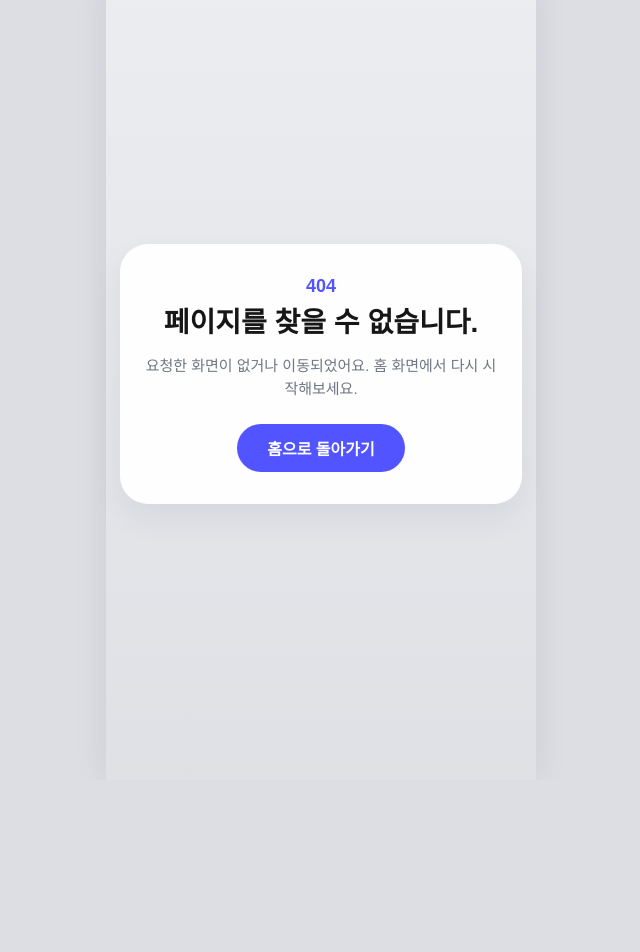
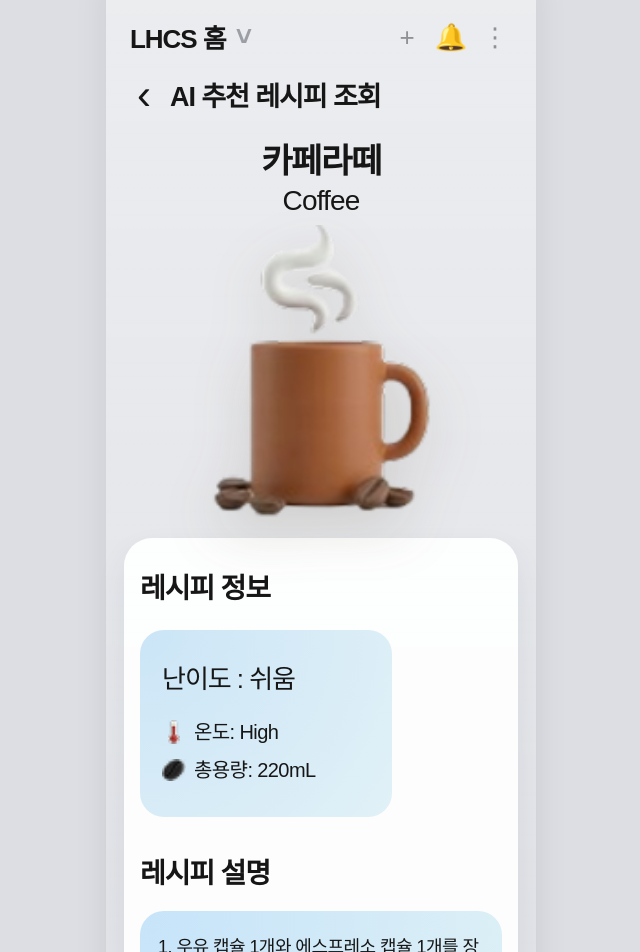
Before and after one commit to lgdx-finalpj/TheX_frontend, a React (Vite) app: page /devices/coffee-machine/ai-recommended in a window 1280 px wide. Before the commit this address had no page. Shown: the part 20-972 px from the top of the page, without its empty margins (319-959 px from the left). Before the commit the page ends 800 px from the top, so only its background shows below. Built offline with nearby package versions, Linux system fonts and the light colour scheme.

Commit message:
feat: AI 추천 페이지 이동 기능 추가

```diff
--- a/src/components/coffee-machine/CoffeeMachineContent.tsx
+++ b/src/components/coffee-machine/CoffeeMachineContent.tsx
@@ -9,6 +9,7 @@ import StatusCard from "@/components/device-detail/StatusCard";
 
 interface CoffeeMachineContentProps {
   onSpeakerClick?: () => void;
+  onAiRecommendedClick?: () => void;
 }
 
 const statusCards = [
@@ -24,7 +25,10 @@ const menuItems = [
   { iconSrc: supplyIcon, label: "소모품 정보" },
 ];
 
-export default function CoffeeMachineContent({ onSpeakerClick }: CoffeeMachineContentProps) {
+export default function CoffeeMachineContent({
+  onSpeakerClick,
+  onAiRecommendedClick,
+}: CoffeeMachineContentProps) {
   return (
     <MobileLayout>
       <main className="device-page">
@@ -61,7 +65,12 @@ export default function CoffeeMachineContent({ onSpeakerClick }: CoffeeMachineCo
           ))}
         </section>
 
-        <button className="recommend-card" type="button" aria-label="AI 추천 레시피">
+        <button
+          className="recommend-card"
+          type="button"
+          aria-label="AI 추천 레시피"
+          onClick={onAiRecommendedClick}
+        >
           <span className="recommend-card__header">
             <strong className="recommend-card__title">LG의 오늘 추천 커피!</strong>
             <span className="recommend-card__meta">[현재 온도 : 4℃ / 현재 습도 : 40%]</span>
--- /dev/null
+++ b/src/pages/AiRecommendedMain.tsx
@@ -0,0 +1,8 @@
+import { useNavigate } from "react-router-dom";
+import AiRecommended from "@/components/coffee-machine/airecommended/AiRecommended";
+
+export default function AiRecommendedMain() {
+  const navigate = useNavigate();
+
+  return <AiRecommended onBackClick={() => navigate("/devices/coffee-machine")} />;
+}
--- a/src/pages/CoffeeMachineMain.tsx
+++ b/src/pages/CoffeeMachineMain.tsx
@@ -4,5 +4,10 @@ import CoffeeMachineContent from "@/components/coffee-machine/CoffeeMachineConte
 export default function CoffeeMachineMain() {
   const navigate = useNavigate();
 
-  return <CoffeeMachineContent onSpeakerClick={() => navigate("/devices/speaker")} />;
+  return (
+    <CoffeeMachineContent
+      onSpeakerClick={() => navigate("/devices/speaker")}
+      onAiRecommendedClick={() => navigate("/devices/coffee-machine/ai-recommended")}
+    />
+  );
 }
--- a/src/routes/Router.tsx
+++ b/src/routes/Router.tsx
@@ -1,4 +1,5 @@
 import { Navigate, Route, Routes } from "react-router-dom";
+import AiRecommendedMain from "@/pages/AiRecommendedMain";
 import CoffeeMachineMain from "@/pages/CoffeeMachineMain";
 import HomePage from "@/pages/HomePage";
 import LightingMain from "@/pages/LightingMain";
@@ -10,6 +11,7 @@ export default function Router() {
     <Routes>
       <Route path="/" element={<HomePage />} />
       <Route path="/devices/coffee-machine" element={<CoffeeMachineMain />} />
+      <Route path="/devices/coffee-machine/ai-recommended" element={<AiRecommendedMain />} />
       <Route path="/devices/speaker" element={<SpeakerMainPage />} />
       <Route path="/devices/lighting" element={<LightingMain />} />
       <Route path="/speaker" element={<Navigate to="/devices/speaker" replace />} />
--- a/src/styles/global.css
+++ b/src/styles/global.css
@@ -316,6 +316,188 @@ a {
   margin-top: 10px;
 }
 
+.ai-recommended-page {
+  gap: 20px;
+  padding: 10px 4px 22px;
+}
+
+.ai-recommended-header {
+  display: flex;
+  align-items: center;
+  justify-content: space-between;
+  padding: 10px 6px 0;
+}
+
+.ai-recommended-header__home {
+  display: inline-flex;
+  align-items: center;
+  gap: 10px;
+  font-size: 26px;
+  font-weight: 800;
+  letter-spacing: -0.04em;
+}
+
+.ai-recommended-header__chevron {
+  color: #9b9ea5;
+  font-size: 28px;
+  line-height: 1;
+}
+
+.ai-recommended-header__actions {
+  display: inline-flex;
+  align-items: center;
+  gap: 10px;
+}
+
+.ai-recommended-header__icon {
+  width: 34px;
+  height: 34px;
+  display: inline-flex;
+  align-items: center;
+  justify-content: center;
+  color: #8f9196;
+  font-size: 26px;
+  line-height: 1;
+}
+
+.ai-recommended-titlebar {
+  display: grid;
+  grid-template-columns: auto 1fr;
+  align-items: center;
+  gap: 12px;
+  padding: 0 6px;
+}
+
+.ai-recommended-titlebar__back {
+  width: 28px;
+  height: 28px;
+  display: inline-flex;
+  align-items: center;
+  justify-content: center;
+  font-size: 42px;
+  line-height: 1;
+}
+
+.ai-recommended-titlebar__title {
+  margin: 0;
+  font-size: 27px;
+  font-weight: 800;
+  letter-spacing: -0.04em;
+}
+
+.ai-recommended-hero {
+  display: flex;
+  flex-direction: column;
+  align-items: center;
+  gap: 8px;
+}
+
+.ai-recommended-hero__text {
+  text-align: center;
+}
+
+.ai-recommended-hero__name {
+  margin: 0;
+  font-size: 34px;
+  font-weight: 800;
+  letter-spacing: -0.04em;
+}
+
+.ai-recommended-hero__subtitle {
+  margin: 2px 0 0;
+  font-size: 28px;
+  letter-spacing: -0.03em;
+}
+
+.ai-recommended-hero__image-wrap {
+  width: min(100%, 250px);
+  display: flex;
+  justify-content: center;
+}
+
+.ai-recommended-hero__image {
+  width: 100%;
+  max-width: 220px;
+  object-fit: contain;
+  filter: drop-shadow(0 18px 28px rgba(90, 64, 39, 0.16));
+}
+
+.ai-recommended-card {
+  padding: 28px 16px 18px;
+  border-radius: 28px;
+  background: rgba(255, 255, 255, 0.94);
+  box-shadow: var(--shadow-soft);
+}
+
+.ai-recommended-card__title {
+  margin: 0;
+  font-size: 28px;
+  font-weight: 800;
+  letter-spacing: -0.04em;
+}
+
+.ai-recommended-card__title--spaced {
+  margin-top: 34px;
+}
+
+.ai-recommended-summary {
+  width: 252px;
+  margin-top: 24px;
+  padding: 28px 22px;
+  border-radius: 24px;
+  background:
+    radial-gradient(circle at top left, rgba(198, 226, 247, 0.78), rgba(225, 241, 247, 0.88)),
+    #def0f6;
+}
+
+.ai-recommended-summary__difficulty {
+  margin: 0 0 18px;
+  font-size: 26px;
+  font-weight: 500;
+  letter-spacing: -0.04em;
+}
+
+.ai-recommended-summary__item {
+  margin: 0;
+  display: flex;
+  align-items: center;
+  gap: 8px;
+  font-size: 20px;
+  line-height: 1.9;
+  letter-spacing: -0.03em;
+}
+
+.ai-recommended-summary__icon {
+  width: 24px;
+  height: 24px;
+  object-fit: contain;
+  flex: 0 0 auto;
+}
+
+.ai-recommended-description {
+  margin-top: 20px;
+  padding: 22px 18px;
+  border-radius: 24px;
+  background:
+    radial-gradient(circle at top left, rgba(195, 226, 250, 0.88), rgba(225, 242, 245, 0.94)),
+    #def0f6;
+}
+
+.ai-recommended-description p {
+  margin: 0;
+  font-size: 18px;
+  line-height: 1.65;
+  letter-spacing: -0.03em;
+}
+
+.ai-recommended-description p + p {
+  margin-top: 8px;
+}
+
+.ai-recommended-description__muted {
+  color: #7e8287;
+}
+
 .status-grid {
   display: grid;
   grid-template-columns: repeat(2, minmax(0, 1fr));
@@ -552,6 +734,43 @@ a {
     font-size: 20px;
   }
 
+  .ai-recommended-header__home {
+    font-size: 22px;
+  }
+
+  .ai-recommended-titlebar__title {
+    font-size: 24px;
+  }
+
+  .ai-recommended-hero__name {
+    font-size: 30px;
+  }
+
+  .ai-recommended-hero__subtitle {
+    font-size: 24px;
+  }
+
+  .ai-recommended-hero__image {
+    max-width: 200px;
+  }
+
+  .ai-recommended-card__title {
+    font-size: 24px;
+  }
+
+  .ai-recommended-summary {
+    width: 100%;
+  }
+
+  .ai-recommended-summary__difficulty {
+    font-size: 24px;
+  }
+
+  .ai-recommended-summary__item,
+  .ai-recommended-description p {
+    font-size: 17px;
+  }
+
   .menu-item {
     padding-inline: 18px;
   }
```
